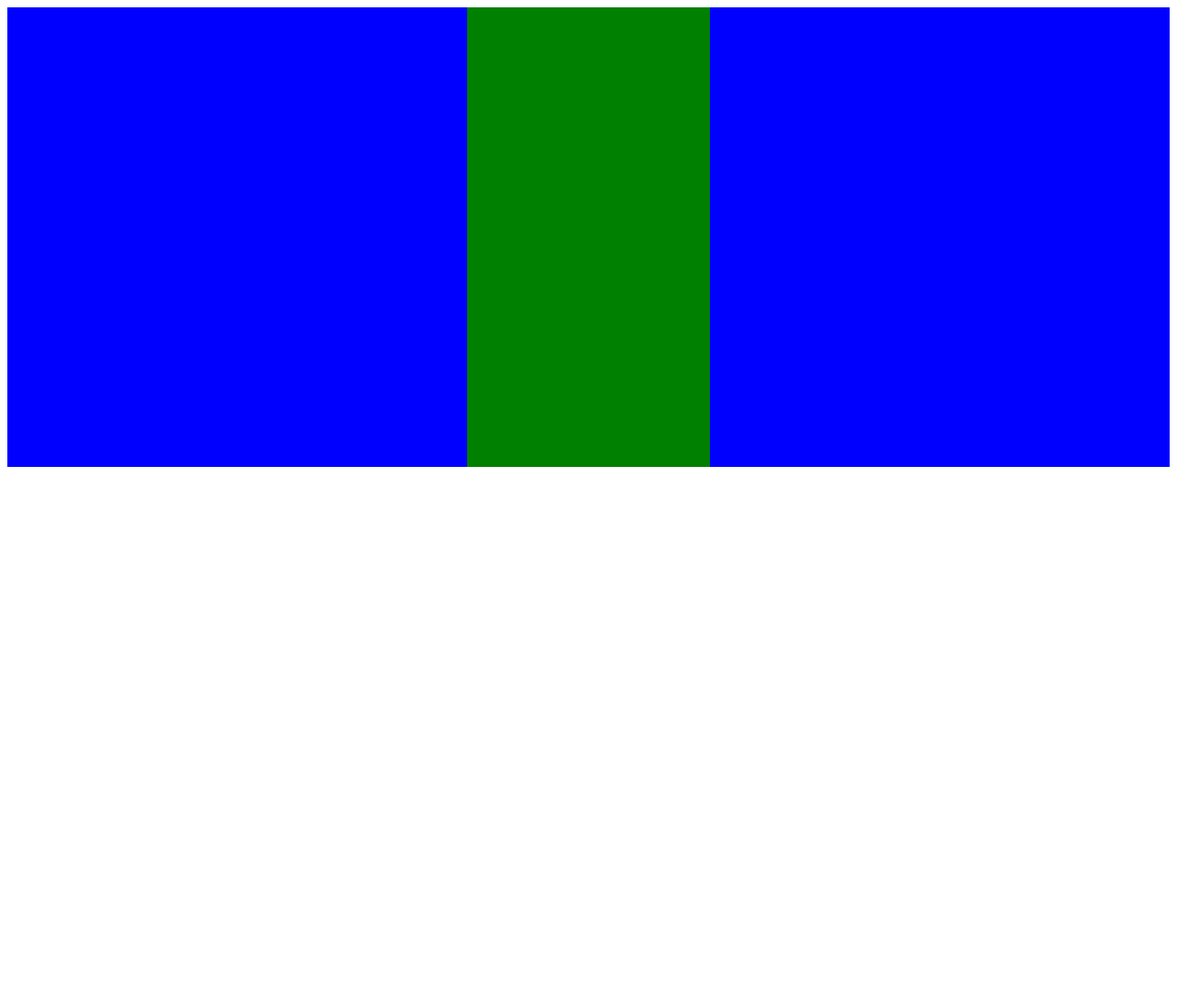
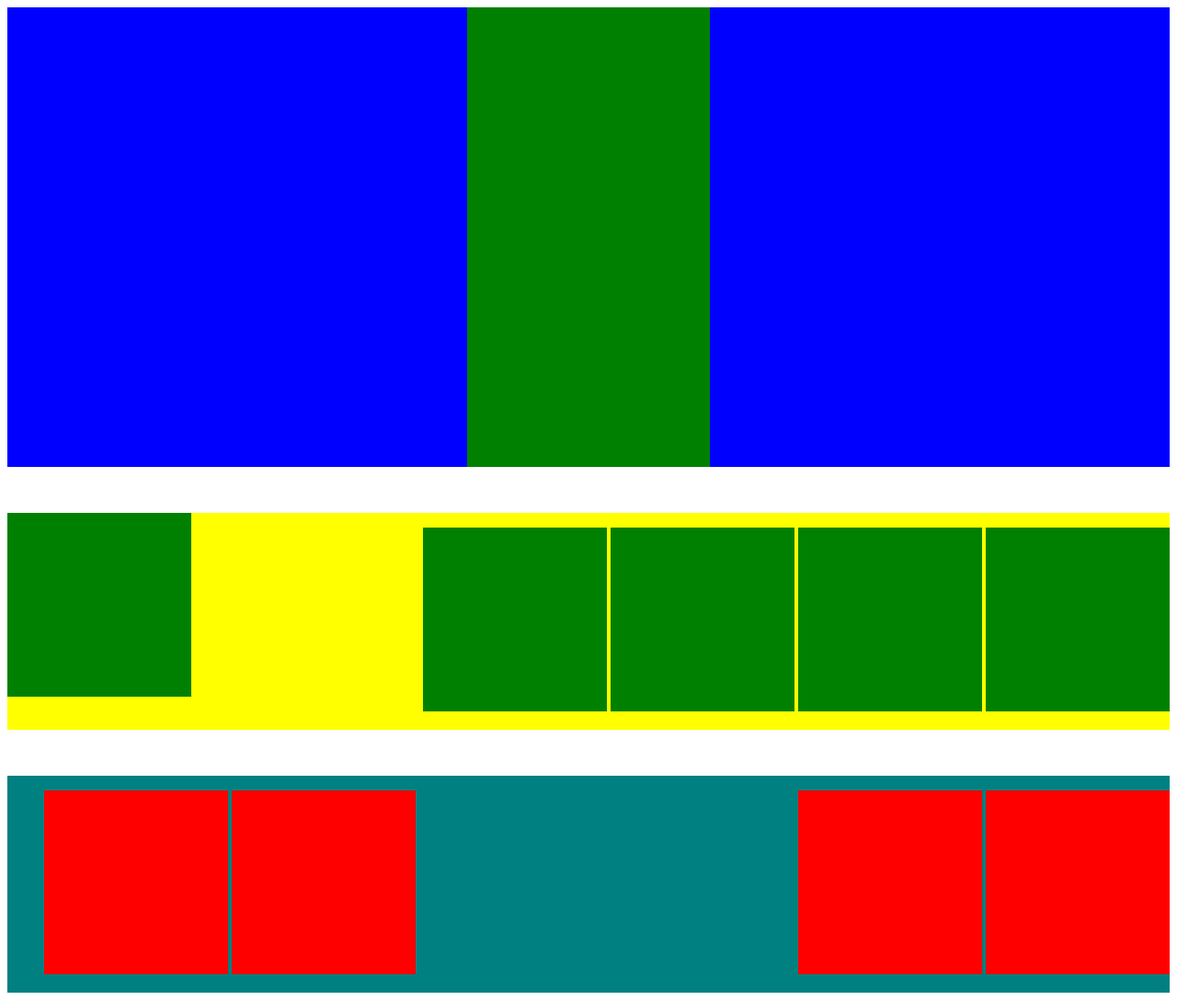
Before and after one commit to DaniilTis/float, a plain HTML site: page index.html in a window 1280 px wide. Shown: the whole page at 92% size. Before the commit the page ends 800 px from the top, so only its background shows below. Drawn offline with Linux system fonts and the light colour scheme.

Commit message:
Зверстал 3 блока

```diff
--- a/css/style.css
+++ b/css/style.css
@@ -3,6 +3,7 @@
 }
 .header {
 	background: green;
+	margin-bottom: 50px;
 }
 .logo {
 	background-color: blue;
@@ -19,4 +20,49 @@
 
 .block {
 	background-color: yellow;
+	margin-bottom: 50px;
 }
+
+ul li {
+	display: inline-block;
+}
+
+.nav-list {
+	float: right;
+}
+
+.nav-list li {
+	background: green;
+	width: 200px;
+	height: 200px;
+}
+.logo-block {
+	width: 200px;
+	height: 200px;
+	background: green;
+	float: left;
+}
+
+.section {
+	background-color: teal;
+}
+
+.section-list {
+	float: left;
+}
+
+.section-list li {
+	width: 200px;
+	height: 200px;
+	background-color: red;
+}
+
+.section-list-right {
+	float: right;
+}
+
+.section-list-right li {
+	width: 200px;
+	height: 200px;
+	background-color: red;
+}
--- a/index.html
+++ b/index.html
@@ -15,8 +15,30 @@
 		<div class="nav"></div>
 		<div class="clearfix"></div>
 	</div>
+	<div class="block">
+		<div class="logo-block"></div>
+		<nav class="nav-block">
+			<ul class="nav-list">
+				<li class="nav-item"></li>
+				<li class="nav-item"></li>
+				<li class="nav-item"></li>
+				<li class="nav-item"></li>
+			</ul>
+		</nav>
+		<div class="clearfix"></div>
+	</div>
 
-
+	<div class="section">
+		<ul class="section-list">
+			<li></li>
+			<li></li>
+		</ul>
+		<ul class="section-list-right">
+			<li></li>
+			<li></li>
+		</ul>
+		<div class="clearfix"></div>
+	</div>
 
 
 </body>
```
